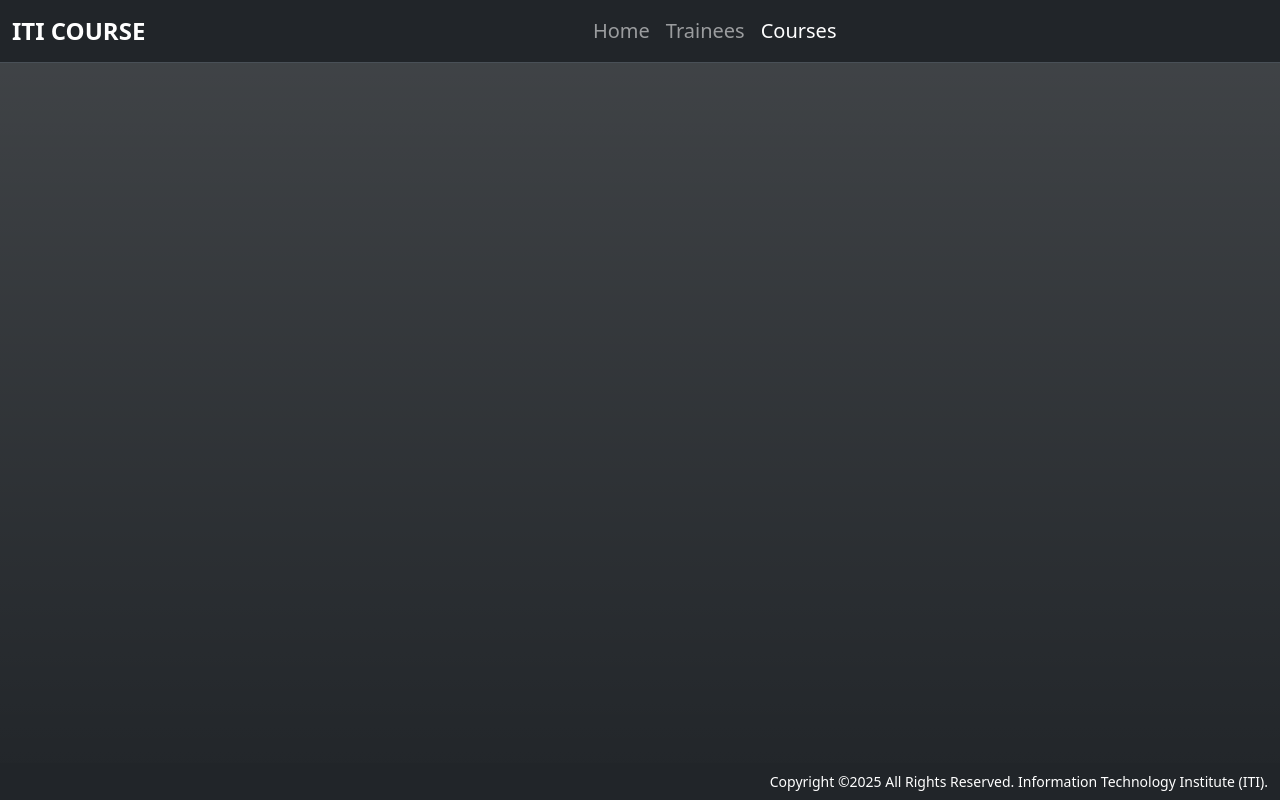
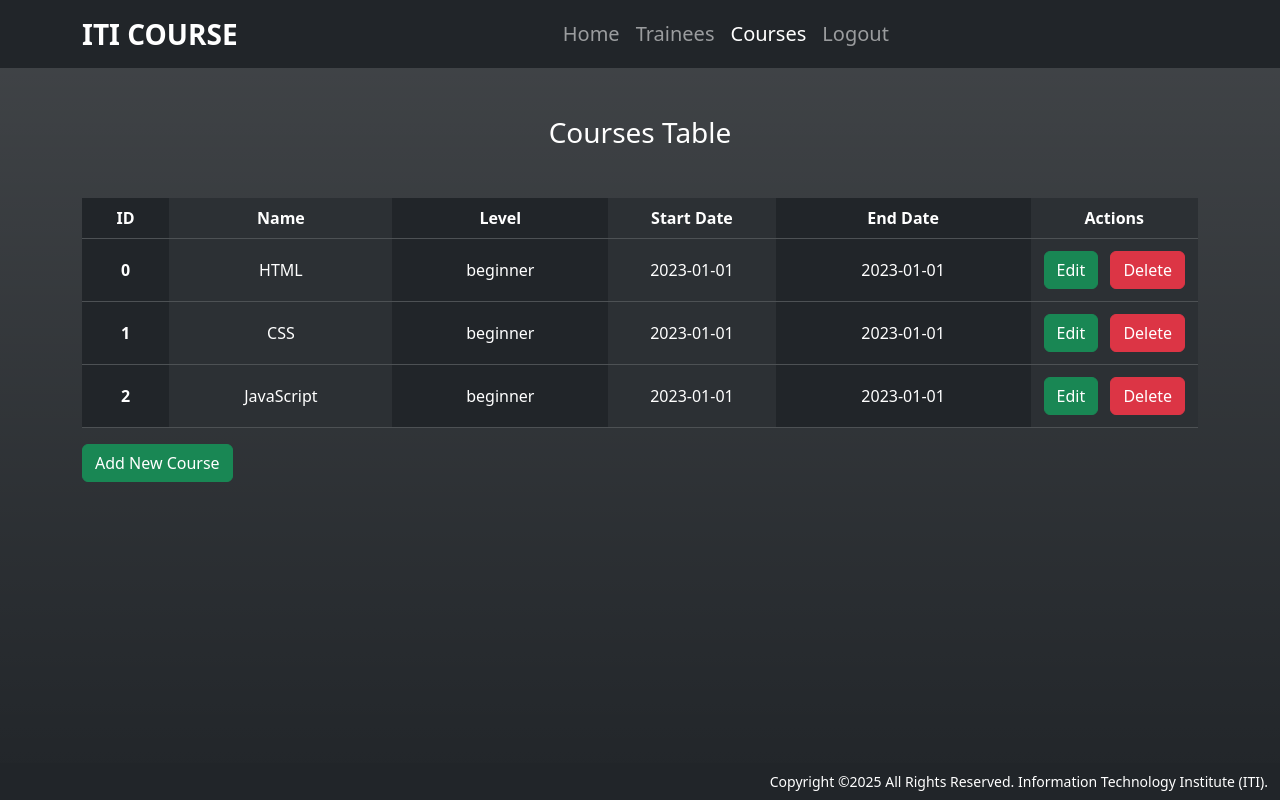
Before and after one commit to NourElDin023/ITI-management-system, a Django app: page /course/ in a window 1280 px wide. Run offline with Django 5.2, Linux system fonts and the light colour scheme.

Commit message:
add Login, Register pages

```diff
--- a/ITI_Website/ITI_Website/urls.py
+++ b/ITI_Website/ITI_Website/urls.py
@@ -17,7 +17,7 @@ Including another URLconf
 
 from django.contrib import admin
 from django.urls import path
-from .views import home
+from .views import home, login, register
 from trainee_app.views import trainee
 from course_app.views import course
 
@@ -25,5 +25,7 @@ urlpatterns = [
     path("admin/", admin.site.urls),
     path("", home, name="home"),
     path("trainee/", trainee, name="trainee"),
-    path("course/", course,name="course"),
+    path("course/", course, name="course"),
+    path("login/", login, name="login"),
+    path("register/", register, name="register"),
 ]
--- a/ITI_Website/templates/base.html
+++ b/ITI_Website/templates/base.html
@@ -13,9 +13,9 @@
 
 <body class="bg-dark bg-gradient">
     <div class="d-flex flex-column min-vh-100 justify-content-between ">
-        <nav class="navbar bg-dark border-bottom border-body navbar-expand-lg" data-bs-theme="dark">
-            <div class="container-fluid">
-                <a class="navbar-brand text-uppercase fw-bold fs-4" href="#">ITI Course</a>
+        <nav class="navbar bg-dark navbar-expand-lg" data-bs-theme="dark">
+            <div class="container">
+                <a class="navbar-brand text-uppercase fw-bold fs-3" href="{% url 'home' %}">ITI Course</a>
                 <button class="navbar-toggler" type="button" data-bs-toggle="collapse"
                     data-bs-target="#navbarNavAltMarkup" aria-controls="navbarNavAltMarkup" aria-expanded="false"
                     aria-label="Toggle navigation">
@@ -27,13 +27,16 @@
                         <a class="nav-link" href="{% url 'home' %}">Home</a>
                         <a class="nav-link" href="{% url 'trainee' %}">Trainees</a>
                         <a class="nav-link" href="{% url 'course' %}">Courses</a>
+                        <a class="nav-link" href="{% url 'Login' %}">Login</a>
+                        <a class="nav-link" href="{% url 'Register' %}">Register</a>
                         {% endblock %}
                     </div>
                 </div>
             </div>
         </nav>
-        <main>
+        <main class="container flex-grow-1 py-5 text-white">
             {% block content %}
+            <h3>Content Here</h3>
             {% endblock %}
         </main>
         <footer class="navbar bg-dark text-white text-end">
--- a/ITI_Website/templates/course.html
+++ b/ITI_Website/templates/course.html
@@ -4,4 +4,55 @@
 <a class="nav-link" href="{% url 'home' %}">Home</a>
 <a class="nav-link" href="{% url 'trainee' %}">Trainees</a>
 <a class="nav-link active" href="{% url 'course' %}">Courses</a>
+<a class="nav-link" href="#">Logout</a>
 {% endblock %}
+{% block content %}
+<section>
+    <h3 class="text-center mb-5">Courses Table</h3>
+    <table class="table table-dark table-hover table-striped-columns text-center table align-middle">
+        <thead>
+            <tr class="text-center">
+                <th scope="col">ID</th>
+                <th scope="col" width="20%">Name</th>
+                <th scope="col">Level</th>
+                <th scope="col" width="15%">Start Date</th>
+                <th scope="col">End Date</th>
+                <th scope="col" width="15%">Actions</th>
+            </tr>
+        </thead>
+        <tbody>
+            <tr>
+                <th scope="row">0</th>
+                <td>HTML</td>
+                <td>beginner</td>
+                <td>2023-01-01</td>
+                <td>2023-01-01</td>
+                <td><button class="btn btn-success m-1">Edit</button>
+                    <button class="btn btn-danger  m-1">Delete</button>
+                </td>
+            </tr>
+            <tr>
+                <th scope="row">1</th>
+                <td>CSS</td>
+                <td>beginner</td>
+                <td>2023-01-01</td>
+                <td>2023-01-01</td>
+                <td><button class="btn btn-success m-1">Edit</button>
+                    <button class="btn btn-danger  m-1">Delete</button>
+                </td>
+            </tr>
+            <tr>
+                <th scope="row">2</th>
+                <td>JavaScript</td>
+                <td>beginner</td>
+                <td>2023-01-01</td>
+                <td>2023-01-01</td>
+                <td><button class="btn btn-success m-1">Edit</button>
+                    <button class="btn btn-danger  m-1">Delete</button>
+                </td>
+            </tr>
+        </tbody>
+    </table>
+    <button class="btn btn-success">Add New Course</button>
+</section>
+{% endblock %}
```
Also changed, not shown: ITI_Website/ITI_Website/views.py (+12 -1 lines), ITI_Website/templates/home.html (+23 -0 lines), ITI_Website/templates/login.html (added, +30 -0 lines), ITI_Website/templates/register.html (added, +40 -0 lines), ITI_Website/templates/trainee.html (+52 -0 lines).
